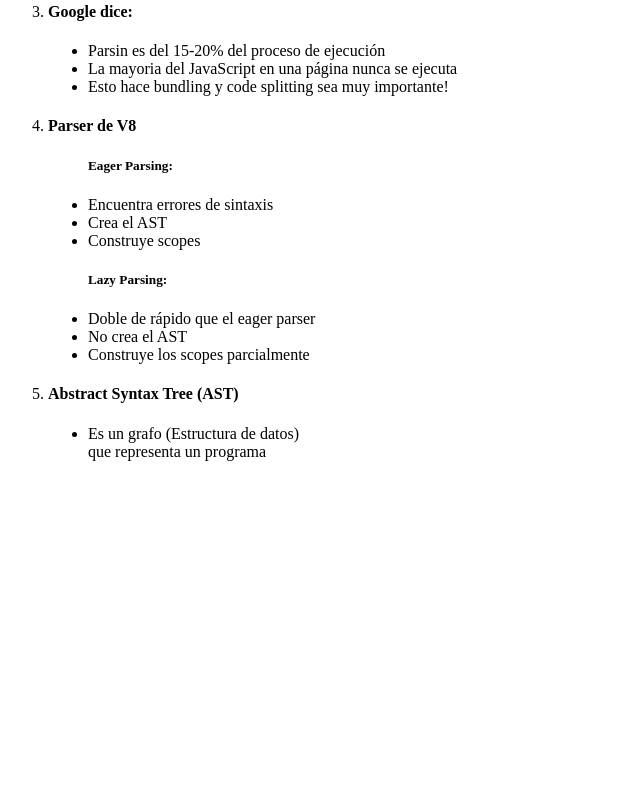
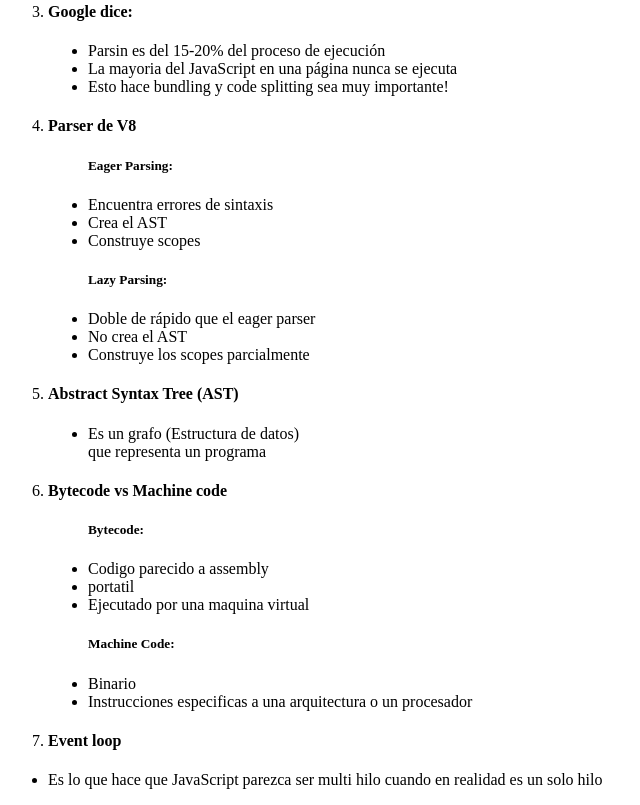
Before and after one commit to Daniela10289/JavaScript-Profesional, a website: page teoria.html in a window 1280 px wide. Shown: the part 342-1147 px from the top of the page, without its empty margins (0-640 px from the left). Before the commit the page ends 819 px from the top, so only its background shows below. Drawn offline with Linux system fonts and the light colour scheme.

Commit message:
clase teorica

```diff
--- a/teoria.html
+++ b/teoria.html
@@ -85,6 +85,34 @@
                 </li>
             </ul>
         </li>
+        <li>
+            <h4>Bytecode vs Machine code</h4>
+            <ul>
+                <h5> Bytecode:</h5>
+                <li type="disc">
+                    Codigo parecido a assembly
+                </li>
+                <li type="disc">
+                    portatil
+                </li>
+                <li type="disc">
+                    Ejecutado por una maquina virtual
+                </li>
+                <h5> Machine Code:</h5>
+                <li type="disc">
+                    Binario
+                </li>
+                <li type="disc">
+                    Instrucciones especificas a una arquitectura o un procesador
+                </li>
+            </ul>
+        </li>
+        <li>
+            <h4>Event loop</h4>
+            <li type="disc">
+                Es lo que hace que JavaScript parezca ser multi hilo cuando en realidad es un solo hilo
+            </li>
+        </li>
     </ol>
 </body>
 </html>
```
